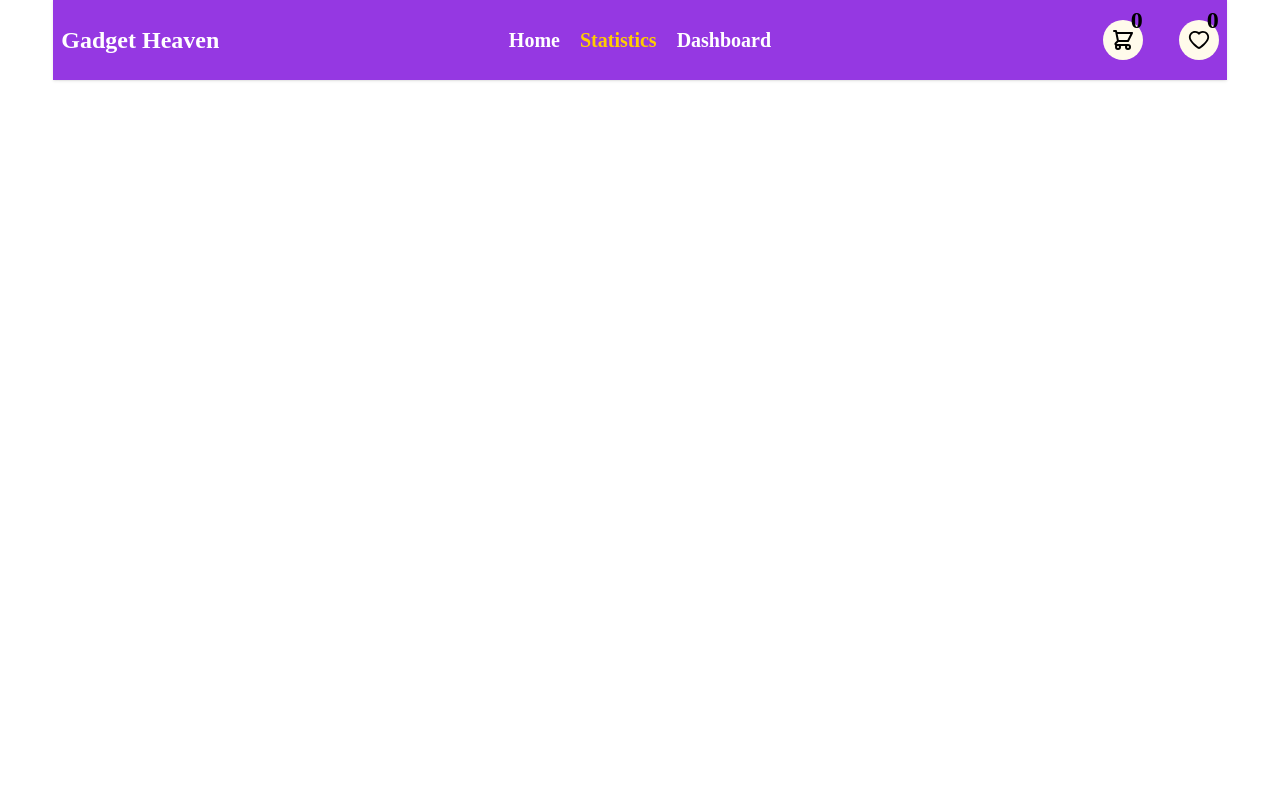
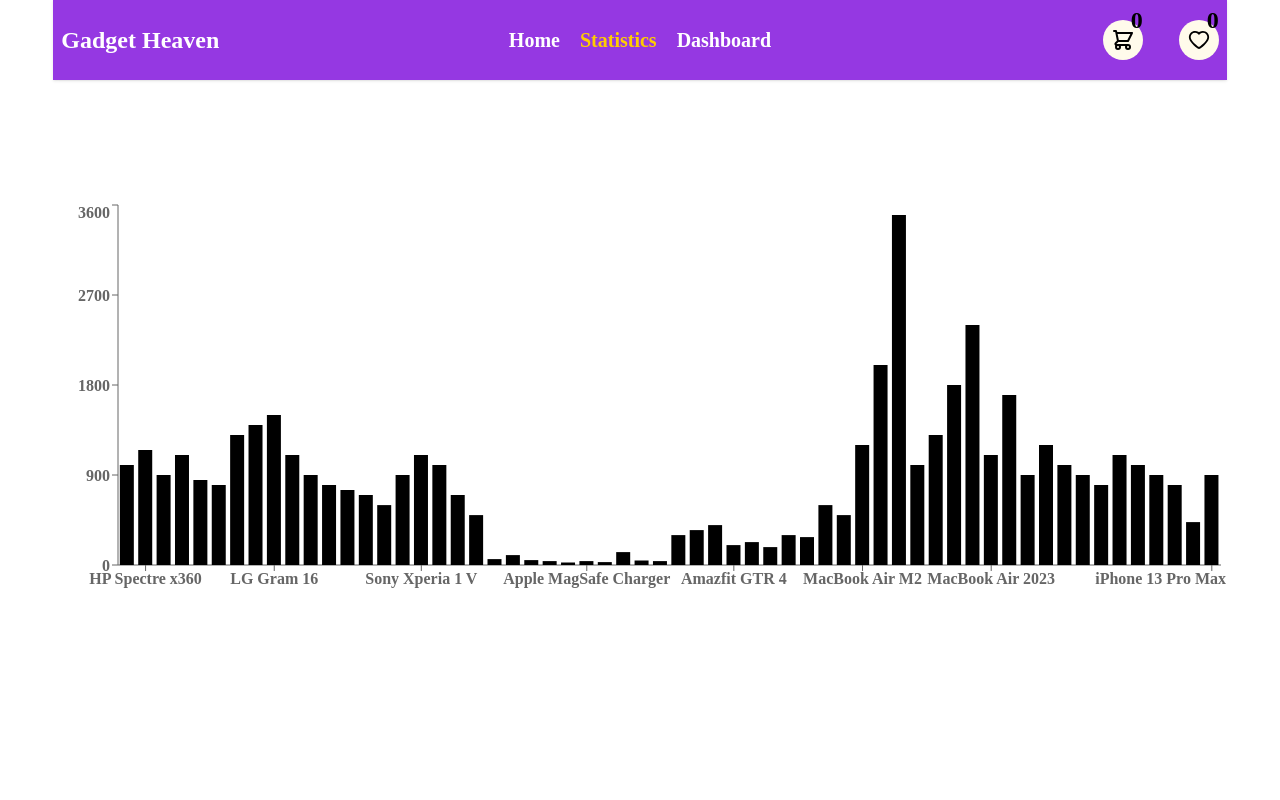
Before and after one commit to sadhin28/gadgetHeaven-A8, a React (Vite) app: page /Statistics in a window 1280 px wide. Shown: the top 800 px of the page. Built offline with nearby package versions, Linux system fonts and the light colour scheme.

Commit message:
add barchart

```diff
--- a/src/Components/Statistics.jsx
+++ b/src/Components/Statistics.jsx
@@ -6,15 +6,19 @@
     const data = useLoaderData()
     console.log(data)
     return (
-      <ResponsiveContainer width="100%" height="100%">
-          <BarChart   width={500}
+      <div className='mt-30'>
+         <ResponsiveContainer width="100%" height={400}>
+ <BarChart   width={500}
           height={400}
           data={data}>
                <XAxis dataKey='name'></XAxis>
                <YAxis dataKey=""></YAxis>
                <Bar dataKey='price'></Bar>
           </BarChart>
-      </ResponsiveContainer>
+         </ResponsiveContainer>
+
+
+      </div>
     );
 };
 
```
